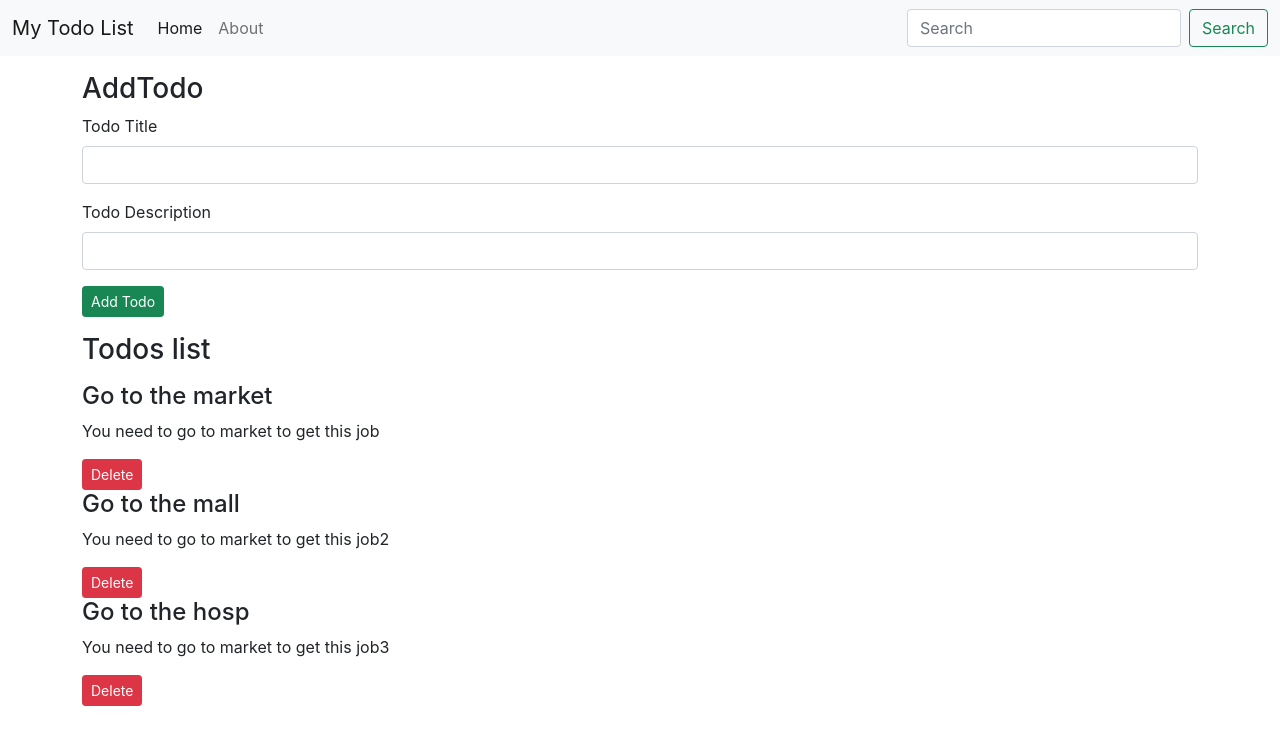
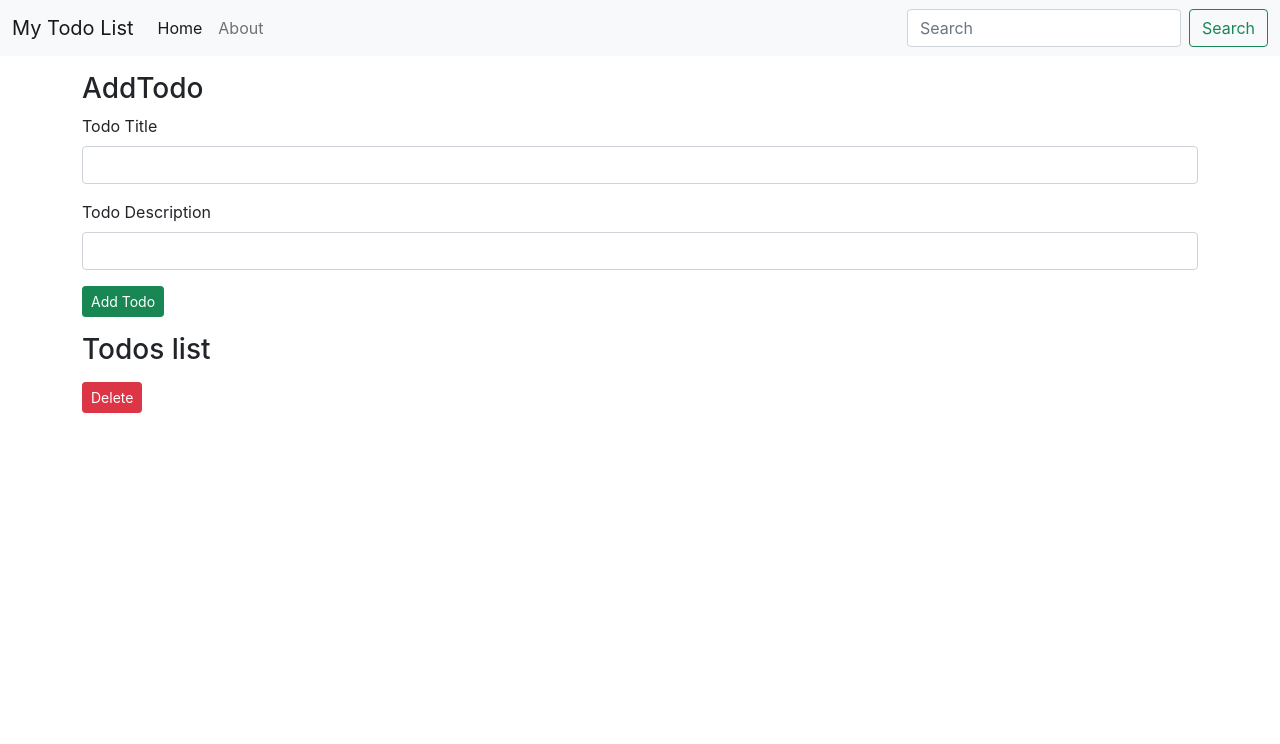
Before and after one commit to rnzid/Todo-list-react, a React (Create React App) app: page / in a window 1280 px wide. Shown: the top 744 px of the page. Built offline with nearby package versions, Linux system fonts and the light colour scheme.

Commit message:
Todo list

```diff
--- a/src/App.js
+++ b/src/App.js
@@ -3,43 +3,48 @@
 import {Todos} from "./MyComponents/Todos";
 import {Footer} from "./MyComponents/Footer";
 import { AddTodo } from "./MyComponents/AddTodo";
-import { useState } from 'react';
+import { useState, useEffect } from 'react';
 
 function App() {
+    let initTodo;
+    if(localStorage.getItem("todos")===null){
+        initTodo = [];
+    }
+    else{
+    initTodo = JSON.parse(localStorage.getItem("todos"));
+    }
+
     const onDelete = (todo)=>{
         console.log("I am onDelete",todo);
         setTodos(todos.filter((e)=>{
             return e!==todo;
         }))
+        localStorage.getItem("todos");
     }
     const addTodo = (title,desc)=>{
-        console.log("I am adding todo",title,desc)
-        let sno =todos[todos.length-1].sno+1;
+        console.log("I am adding todo",title,desc);
+        let sno;
+        if(todos.length==0){
+            sno = 0;
+        }
+        else{
+            sno =todos[todos.length-1].sno + 1;
+        }
         const myTodo = {
-            sno:sno,
+            sno : sno,
             title : title,
-            desc:desc
+            desc : desc,
         }
         setTodos([...todos,myTodo]);
         console.log(myTodo);
+
     }
-    const [todos, setTodos] = useState( [
-        {
-            sno:1,
-            title:"Go to the market",
-            desc:"You need to go to market to get this job"
-        },
-        {
-            sno:2,
-            title:"Go to the mall",
-            desc:"You need to go to market to get this job2"
-        },
-        {
-            sno:3,
-            title:"Go to the hosp",
-            desc:"You need to go to market to get this job3"
-        },
-    ])
+    const [todos, setTodos] = useState( [initTodo]);
+    useEffect(() => {
+        localStorage.setItem("todos",JSON.stringify(todos));
+
+    }, [todos])
+
     return (
         <>
             <Header title="My Todo List" />
```
